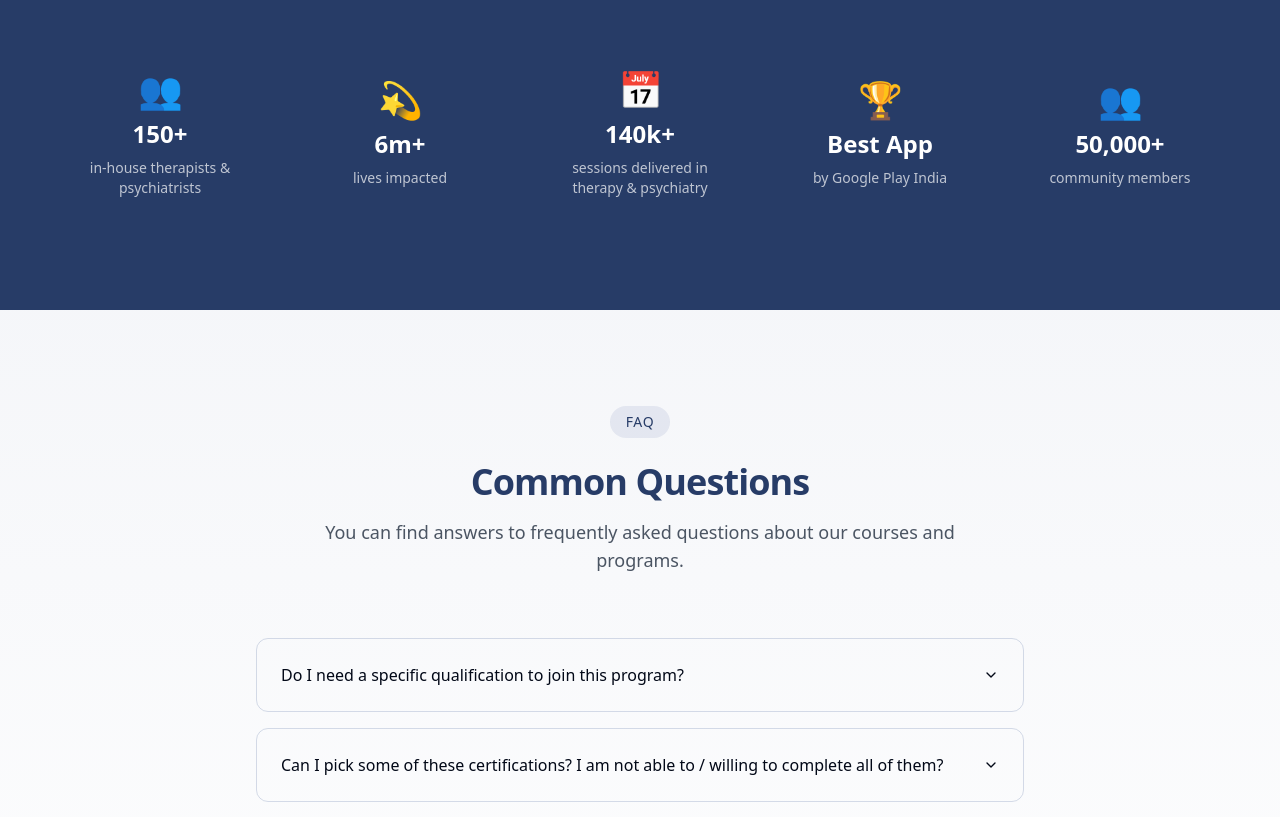
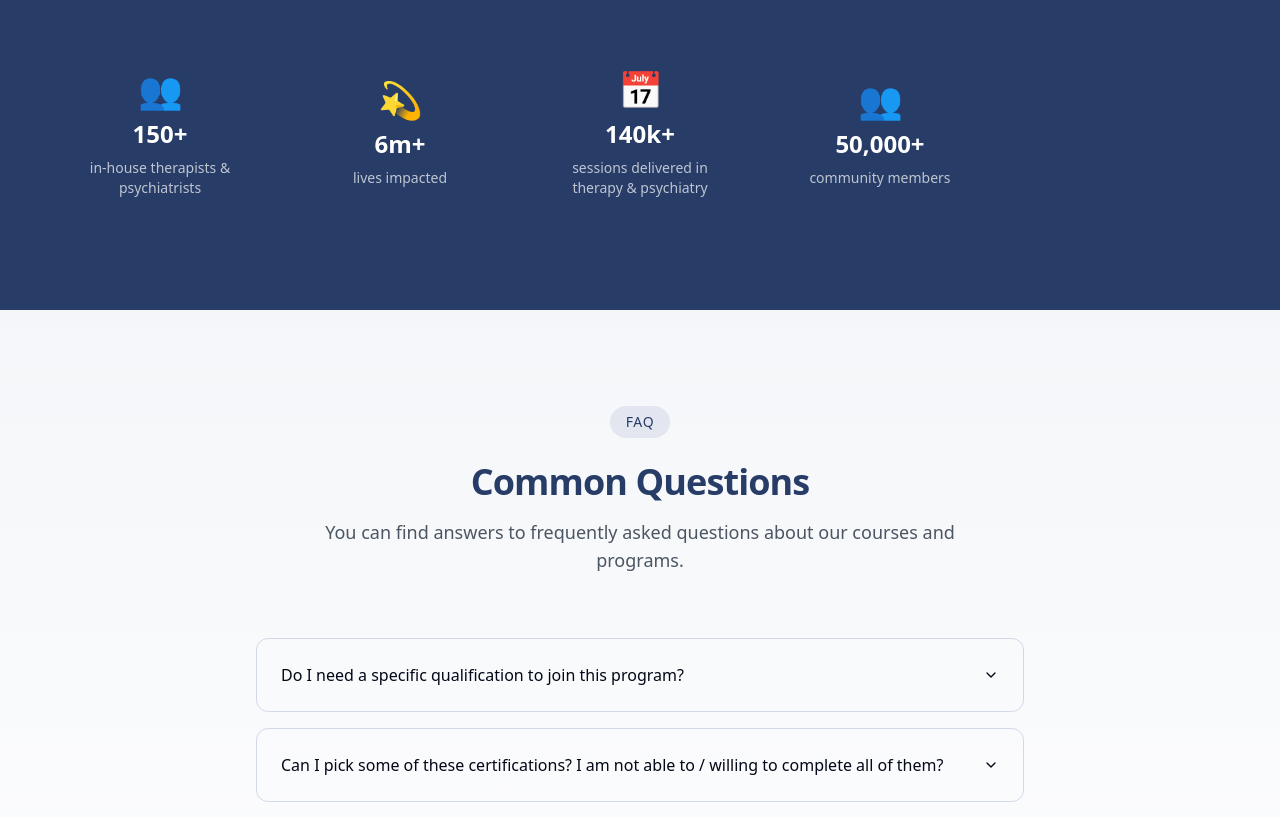
Before and after one commit to itsunny01-code/mindful-course-portal, a React (Vite) app: page / in a window 1280 px wide. Shown: the part 5700-6517 px from the top of the page. Built offline with nearby package versions, Linux system fonts and the light colour scheme.

Commit message:
Update Testimonials.tsx

```diff
--- a/src/components/Testimonials.tsx
+++ b/src/components/Testimonials.tsx
@@ -15,11 +15,6 @@ const stats = [
     icon: "📅",
     value: "140k+",
     label: "sessions delivered in therapy & psychiatry"
-  },
-  {
-    icon: "🏆",
-    value: "Best App",
-    label: "by Google Play India"
   },
   {
     icon: "👥",
```
